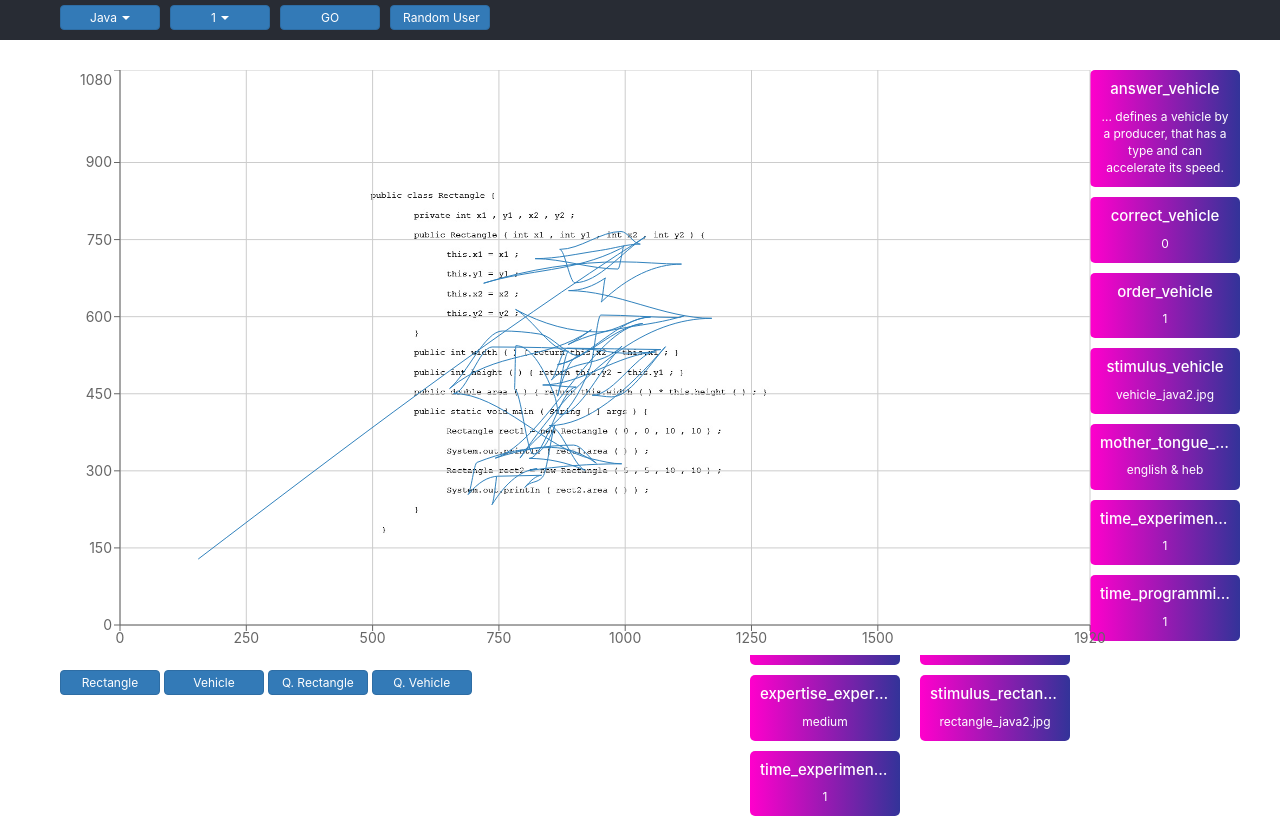
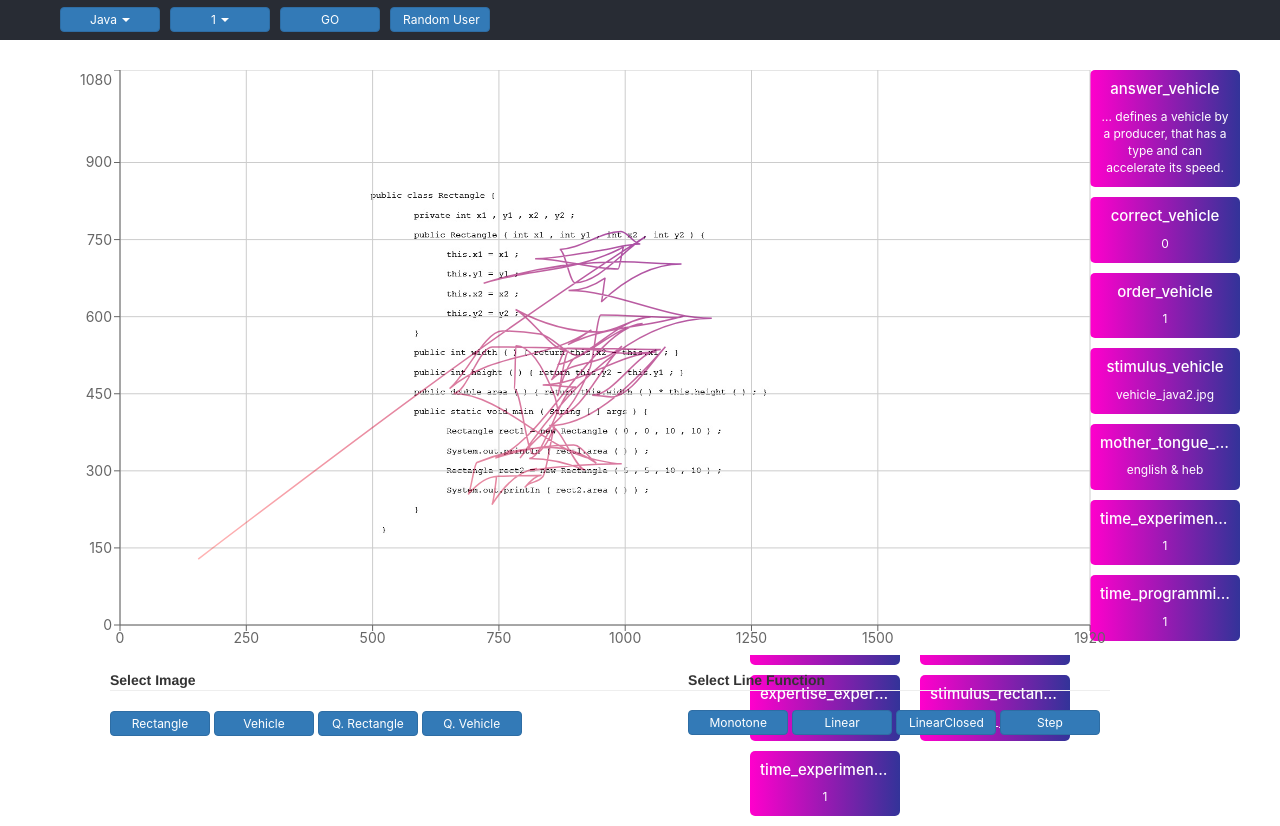
Before and after one commit to ashvtol/EMIP, a React (Create React App) app in the folder dashboard/: page / in a window 1280 px wide. Built offline with nearby package versions, Linux system fonts and the light colour scheme.

Commit message:
Corrected linear gradients and added button to select different line functions

```diff
--- a/dashboard/src/App.js
+++ b/dashboard/src/App.js
@@ -59,6 +59,7 @@ class App extends React.Component {
     }
 
     LoadDataFromMenu(value) {
+        console.log("Sent from Menu", value);
         this.setState((prev, current) => ({
             lang: value.lang,
             id: value.id,
--- a/dashboard/src/CartesianPlot.js
+++ b/dashboard/src/CartesianPlot.js
@@ -16,6 +16,17 @@ import {
 
 
 class CartesianPlot extends React.Component {
+    constructor(props) {
+        super(props);
+        this.state = {
+            data: this.transformData(this.props.data.coordinates),
+            lang: this.props.data.lang,
+            index: 0,
+            imagePath: img1,
+            lineType: "monotone",
+        }
+        console.log(this.state.data);
+    }
 
     transformData(data) {
         let rectangleData = [], vehicleData = [];
@@ -51,6 +62,15 @@ class CartesianPlot extends React.Component {
                 })
             });
         }
+    }
+
+    changeLineType(e, value) {
+        e.preventDefault();
+        this.setState((prev, current) => ({
+            lineType: value,
+        }), () => {
+            console.log("Line Type changed to:", this.state.lineType);
+        });
     }
 
     changeIndex(e, value) {
@@ -101,18 +121,6 @@ class CartesianPlot extends React.Component {
         return pt;
     }
 
-    constructor(props) {
-        super(props);
-        this.state = {
-            data: this.transformData(this.props.data.coordinates),
-            lang: this.props.data.lang,
-            index: 0,
-            imagePath: img1
-        }
-        // console.log(this.state.data);
-    }
-
-
     render() {
         return (
             <>
@@ -125,22 +133,49 @@ class CartesianPlot extends React.Component {
                         }}
                         data={this.state.data[this.state.index]}
                     >
+                        <defs>
+                            <linearGradient id="colorUv" x1="100%" y1="0%" x2="0%" y2="100%">
+                                <stop offset="0%" stopColor="red" stopOpacity={0.3}/>
+                                <stop offset="5%" stopColor="purple" stopOpacity={0.7}/>
+                                <stop offset="98%" stopColor="red" stopOpacity={0.3}/>
+                            </linearGradient>
+                        </defs>
                         <CartesianGrid/>
                         <XAxis type="number" dataKey="LX" name="stature" domain={[0, 1920]} tickCount={10}/>
                         <YAxis type="number" dataKey="LY" name="weight" domain={[0, 1080]} tickCount={10}/>
-                        {/*<Scatter name="A school" data={data} dot={{ stroke: 'red', strokeWidth: 0 }}/>*/}
-                        <Line type="monotone" dataKey="LY" dot={false}/>
+                        <Line
+                            type={this.state.lineType}
+                            dataKey="LY"
+                            dot={false}
+                            fillOpacity={1}
+                            stroke="url(#colorUv)"
+                            strokeWidth={1.5}
+                        />
                         {/*<Tooltip cursor={{strokeDasharray: '3 3'}}/>*/}
                     </ComposedChart>
+                    <div className={"buttonHeading"}>
+                        Select Image
+                        <div className={"buttonHeadingLineFunctions"}>
+                            Select Line Function
+                        </div>
+                    </div>
                     <div className={"buttonDiv"}>
+                        <hr/>
                         <Button variant="primary" onClick={e => this.changeIndex(e, 0)}>Rectangle</Button> {}
                         <Button variant="primary" onClick={e => this.changeIndex(e, 1)}>Vehicle</Button> {}
                         <Button variant="primary" onClick={e => this.changeIndex(e, 2)}>Q. Rectangle</Button> {}
                         <Button variant="primary" onClick={e => this.changeIndex(e, 3)}>Q. Vehicle</Button> {}
+                        <div className={"lineTypeButtons"}>
+                            <Button variant="primary"
+                                    onClick={e => this.changeLineType(e, "monotone")}>Monotone</Button> {}
+                            <Button variant="primary" onClick={e => this.changeLineType(e, "linear")}>Linear</Button> {}
+                            <Button variant="primary"
+                                    onClick={e => this.changeLineType(e, "linearClosed")}>LinearClosed</Button> {}
+                            <Button variant="primary" onClick={e => this.changeLineType(e, "step")}>Step</Button> {}
+                        </div>
                     </div>
                 </div>
             </>
-
         );
     }
 }
--- a/dashboard/src/HeaderMenu.js
+++ b/dashboard/src/HeaderMenu.js
@@ -47,8 +47,8 @@ class HeaderMenu extends React.Component {
             id: this.props.data[randLang][randIndex]
         }), () => {
             console.log("Random User Selected :", "id:", this.state.id, "lang:", randLang);
+            this.changeData();
         });
-        this.changeData();
     }
 
     render() {
--- a/dashboard/src/cartesianPlotStyle.css
+++ b/dashboard/src/cartesianPlotStyle.css
@@ -12,8 +12,33 @@
     position: absolute !important;
     display: flow-root !important;
     top: 600px;
-    left: 10px;
+    left: 60px;
     height: 100px;
-    width: 1040px;
+    width: 1000px;
     /*background: #282c34;*/
 }
+
+.lineTypeButtons {
+    position: absolute;
+    right: 10px;
+    top: 40px;
+}
+
+.buttonHeading{
+    position: absolute !important;
+    display: flow-root !important;
+    top: 600px;
+    left: 60px;
+    height: 100px;
+    width: 1000px;
+    font-family: "Helvetica Neue", serif;
+    font-weight: bold;
+}
+
+.buttonHeadingLineFunctions{
+    position: absolute;
+    right: 285px;
+    top: 0;
+    font-family: "Helvetica Neue", serif;
+    font-weight: bold;
+}
--- a/dashboard/src/headerStyle.css
+++ b/dashboard/src/headerStyle.css
@@ -10,7 +10,7 @@
 
 #menuItems {
     padding-left: 10px;
-    padding-top: 5px;
+    padding-top: 7px;
     z-index: 11;
 }
 
```
Also changed, not shown: 1 other file (tests, documents, lock files or other folders).
